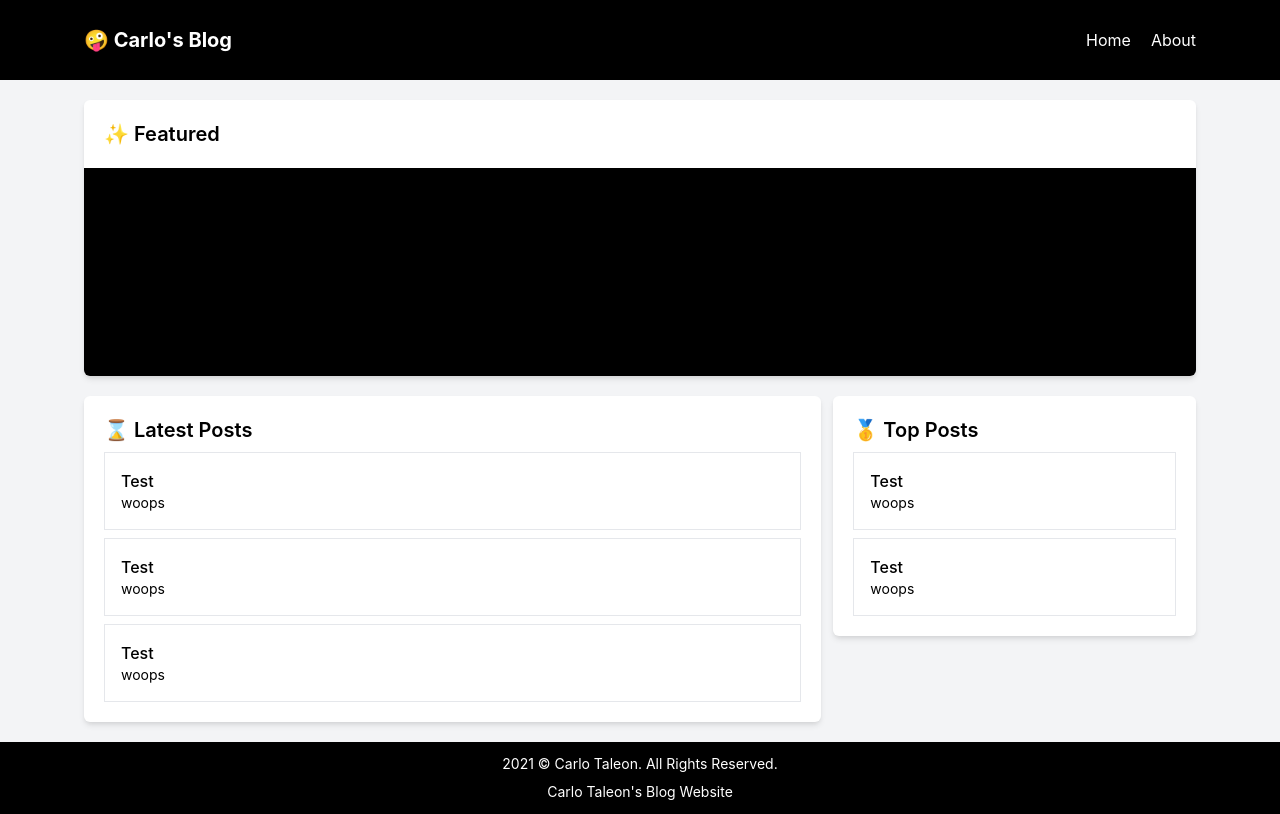
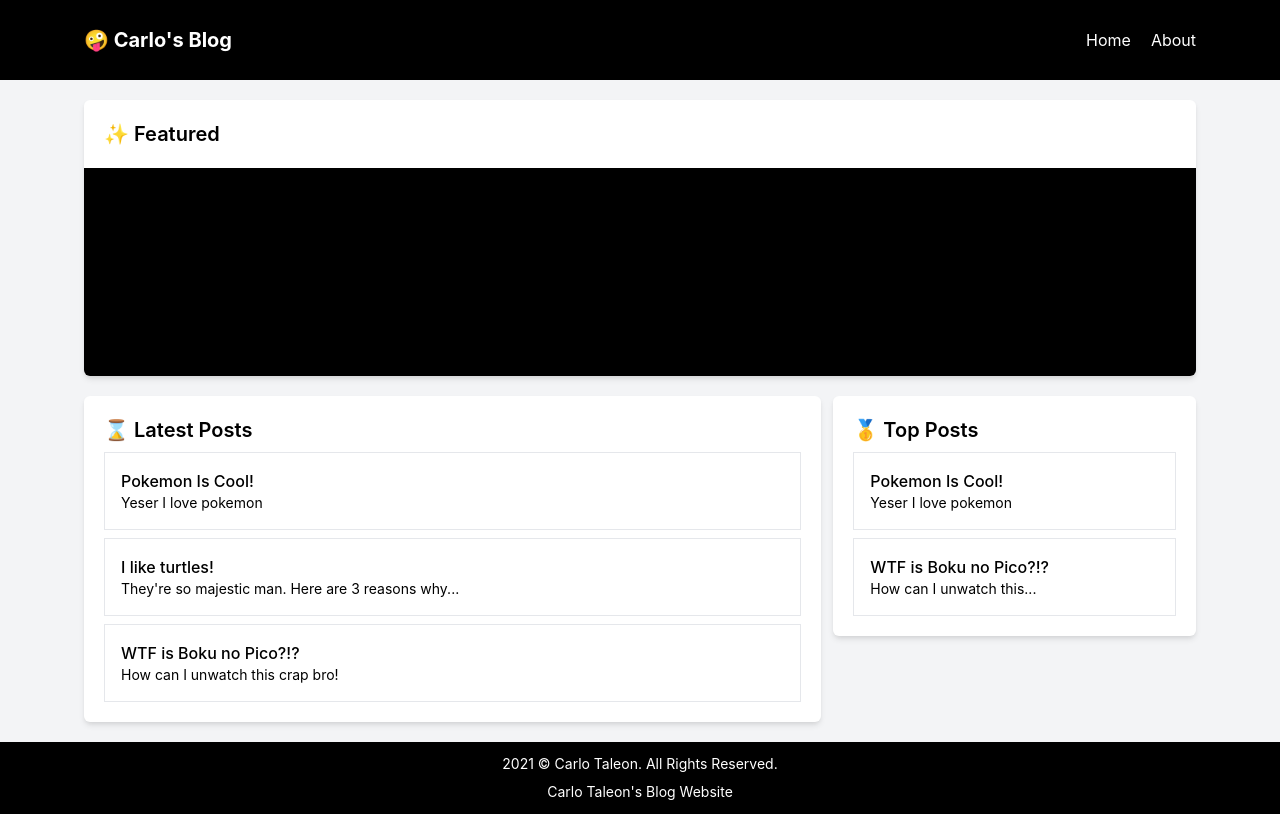
Before and after one commit to Blankeos/nextjs-typescript, a Next.js app in the folder blog-app/: page / in a window 1280 px wide. Built offline with nearby package versions, Linux system fonts and the light colour scheme.

Commit message:
Placeholder content

```diff
--- a/blog-app/pages/index.tsx
+++ b/blog-app/pages/index.tsx
@@ -36,9 +36,18 @@ function LatestPosts() {
     <div className="bg-white rounded-md p-5 md:col-span-2 col-span-3 shadow-md">
       <h2 className="font-semibold text-xl mb-2">⌛ Latest Posts</h2>
       <div className="flex flex-col space-y-2">
-        <ArticleLink title={"Test"} shortDesc={"woops"} />
-        <ArticleLink title={"Test"} shortDesc={"woops"} />
-        <ArticleLink title={"Test"} shortDesc={"woops"} />
+        <ArticleLink
+          title={"Pokemon Is Cool!"}
+          shortDesc={"Yeser I love pokemon"}
+        />
+        <ArticleLink
+          title={"I like turtles!"}
+          shortDesc={"They're so majestic man. Here are 3 reasons why..."}
+        />
+        <ArticleLink
+          title={"WTF is Boku no Pico?!?"}
+          shortDesc={"How can I unwatch this crap bro!"}
+        />
       </div>
     </div>
   );
@@ -50,8 +59,14 @@ function TopPosts() {
       <div className="bg-white rounded-md p-5 shadow-md">
         <h2 className="font-semibold text-xl mb-2">🥇 Top Posts</h2>
         <div className="flex flex-col space-y-2">
-          <ArticleLink title={"Test"} shortDesc={"woops"} />
-          <ArticleLink title={"Test"} shortDesc={"woops"} />
+          <ArticleLink
+            title={"Pokemon Is Cool!"}
+            shortDesc={"Yeser I love pokemon"}
+          />
+          <ArticleLink
+            title={"WTF is Boku no Pico?!?"}
+            shortDesc={"How can I unwatch this..."}
+          />
         </div>
       </div>
     </div>
```
